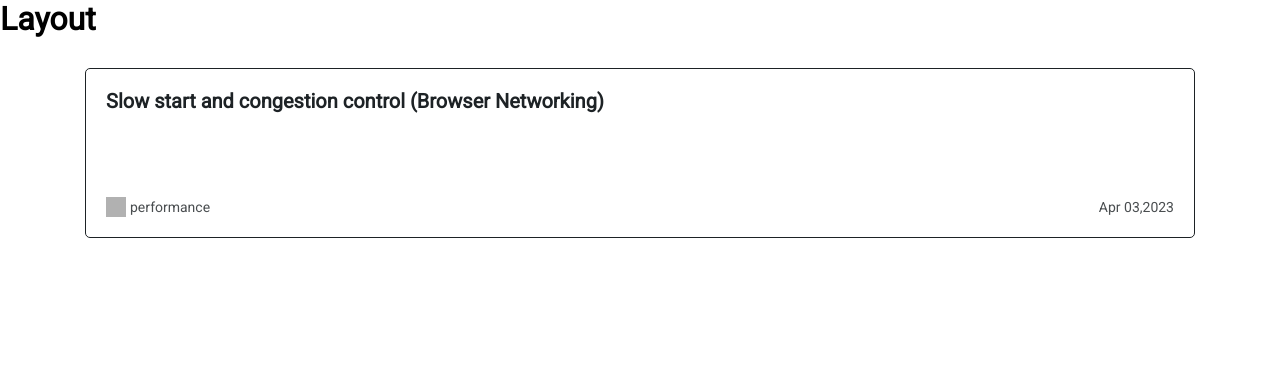
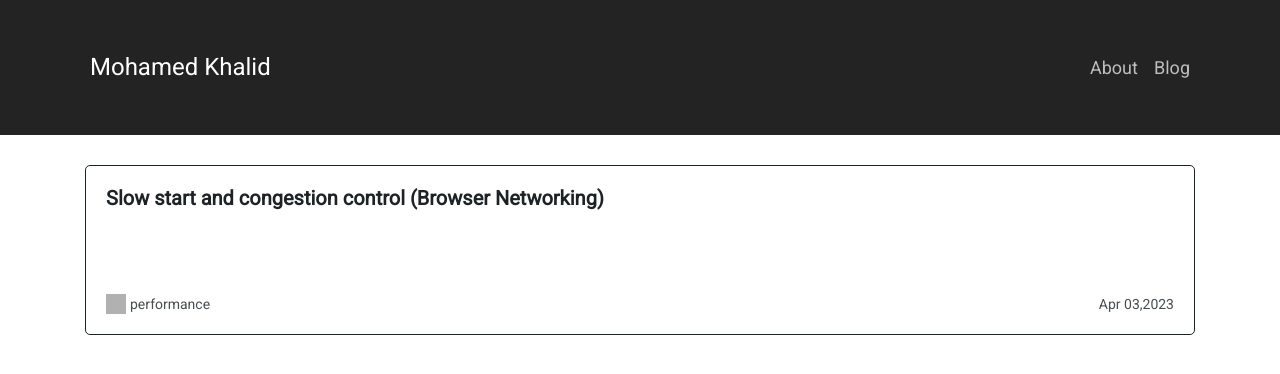
Before and after one commit to mohamedtsx/next-blog, a Next.js app: page / in a window 1280 px wide. Shown: the top 374 px of the page. Built offline with nearby package versions, Linux system fonts and the light colour scheme; grey boxes are pictures that could not be loaded.

Commit message:
add header cmoponent

```diff
--- a/components/card/card.component.tsx
+++ b/components/card/card.component.tsx
@@ -9,17 +9,13 @@ export type MetaDataItem = {
     id: number;
 }
 
-
-
-
 const StyledLink = styled(Link)`
+    height: 17rem;
 
     &:hover {
         box-shadow: rgba(0, 0, 0, 0.15) 0px 0px 8px 2px;
     }
 `;
-
-
 
 const Meta = styled.div`
     ${({theme}) => theme.mixes.flexBetween};
@@ -34,7 +30,8 @@ const Meta = styled.div`
     img {
         margin-right: 4px;
     }
-`
+`;
+
 const CardContainer = styled.div`
     color: var(--header-text-color);
     display: flex;
@@ -42,7 +39,7 @@ const CardContainer = styled.div`
     justify-content: space-between;
 
     width: 100%;
-    height: 17rem;
+    height: 100%;
 
     padding: 2rem;
     border: 1px solid var(--header-text-color);
@@ -57,11 +54,9 @@ const CardContainer = styled.div`
 `;
 
 const Title = styled.h1`
-
     margin-bottom: 2rem;
     font-size: var(--fz-xl);
-
-`
+`;
 
 type BlogCardProps = {
     data: MetaDataItem;
@@ -69,7 +64,6 @@ type BlogCardProps = {
 
 const BlogCard = ({data}: BlogCardProps) => {
     const { title, date, topic} = data;
-
 
     return(
         <StyledLink href='./'>
--- /dev/null
+++ b/components/header/header.component.tsx
@@ -0,0 +1,56 @@
+import Link from "next/link";
+import styled from "styled-components";
+
+const StyledHeader = styled.header`
+    width: 100%;
+    padding: 5rem 0;
+    background-color: var(--header-bg-color);
+`
+const StyledNav = styled.nav`
+    ${({theme}) => theme.mixes.flexBetween};
+    width: 100%;
+    padding: 0 2rem;
+    margin: auto;
+    max-width: 114rem;
+`
+
+
+const NaveRight = styled.div`
+    ${({theme}) => theme.mixes.flexBetween};
+    width: 10rem;
+`
+
+const StyledLink = styled(Link)`
+    font-size: var(--fz-lg);
+    font-weight: 500;
+    color: var(--dark-white);
+    line-height: 1.2;
+
+    &:focus {
+        color: #fff;
+    }
+
+`;
+const NaveLeft = styled(StyledLink)`
+    font-size: var(--fz-xxl);
+    color: #fff;
+    padding: 3px 0;
+`;
+
+
+const Header = () => {
+
+    return(
+        <StyledHeader>
+            <StyledNav>
+                <NaveLeft href='/'>Mohamed Khalid</NaveLeft>
+                <NaveRight>
+                    <StyledLink href='/'>About</StyledLink>
+                    <StyledLink href='/'>Blog</StyledLink>
+                </NaveRight>
+            </StyledNav>
+        </StyledHeader>
+    )
+}
+
+export default Header;
--- a/components/layout/layout.component.tsx
+++ b/components/layout/layout.component.tsx
@@ -3,6 +3,8 @@ import { PropsWithChildren } from "react";
 import GlobalStyle from "@/styles/globals";
 import { ThemeProvider } from "styled-components";
 import theme from "@/styles/theme";
+
+import Header from "../header/header.component";
 
 
 const Layout = ({children}: PropsWithChildren) => {
@@ -10,7 +12,7 @@ const Layout = ({children}: PropsWithChildren) => {
     return(
         <ThemeProvider theme={theme}>
             <GlobalStyle />
-            <h1>Layout</h1>
+            <Header />
             {children}
         </ThemeProvider>
     )
--- a/styles/globals.tsx
+++ b/styles/globals.tsx
@@ -14,7 +14,7 @@ const GlobalStyle = createGlobalStyle`
         --fz-md:1.6rem;
         --fz-lg: 1.8rem;
         --fz-xl: 2rem;
-        --fz-xxl: 2.2rem;
+        --fz-xxl: 2.4rem;
         --fz-heading: 3.2rem;
 
         --border-radius: 5px;
@@ -47,9 +47,9 @@ const GlobalStyle = createGlobalStyle`
 
     main {
         max-width: 114rem;
+        min-height: calc(100vh - 13.5rem);
         margin: 0 auto;
         padding: 3rem 1.5rem;
-        /* background-color: #eee; */
 
         display: grid;
         grid-template-columns: repeat(auto-fit, minmax(35rem,1fr));
```
